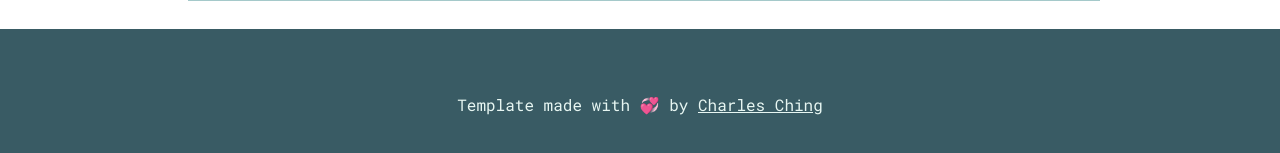
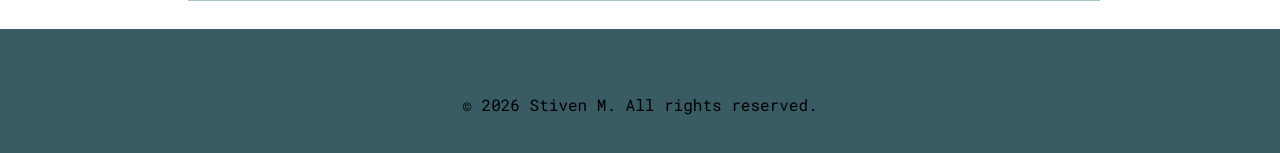
Before and after one commit to StivenAlexis/StivenAlexis.github.io, a website: page index.html in a window 1280 px wide. Shown: the part 2007-2160 px from the top of the page. Drawn offline with Linux system fonts and the light colour scheme.

Commit message:
MINOR CHANGE

```diff
--- a/index.html
+++ b/index.html
@@ -206,10 +206,7 @@
     </main>
 
     <footer>
-      <div class="footer-content">
-        Template made with 💞 by
-        <a href="https://github.com/chaaals" target="_blank">Charles Ching</a>
-      </div>
+      <p>&copy; 2026 Stiven M. All rights reserved.</p>
     </footer>
   </body>
 </html>
```
